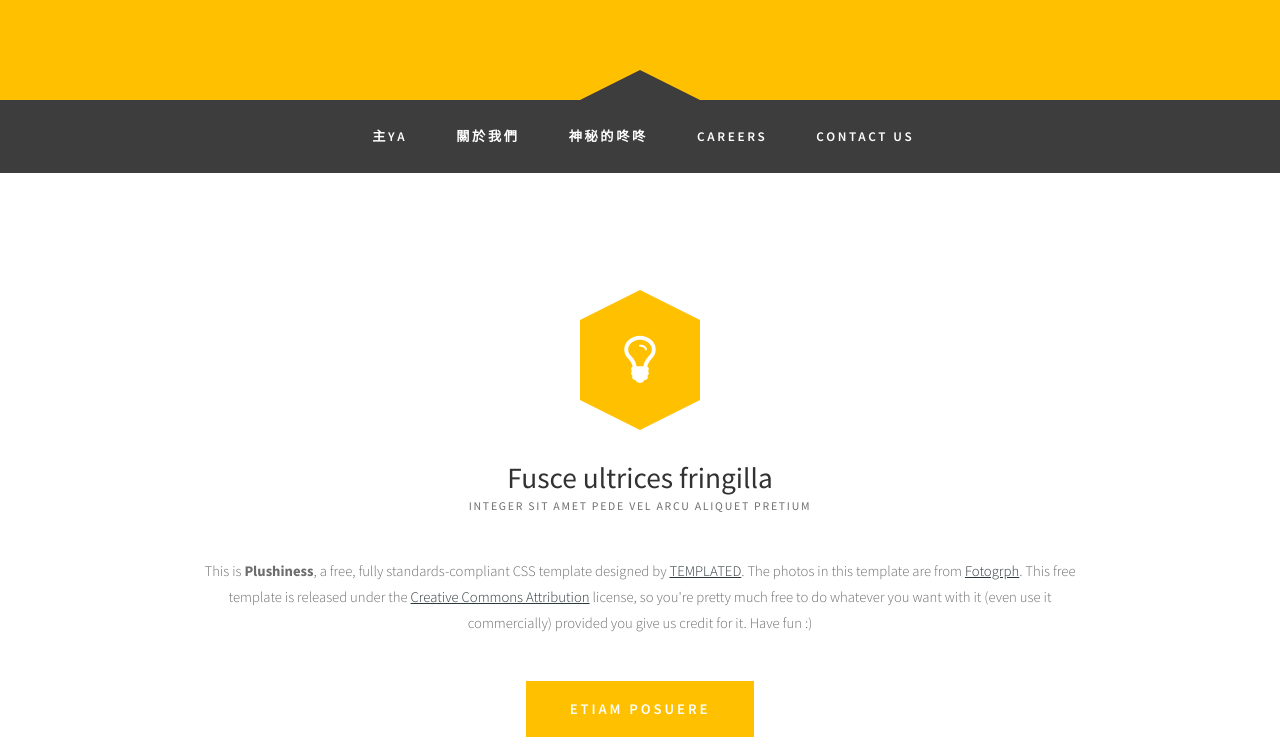
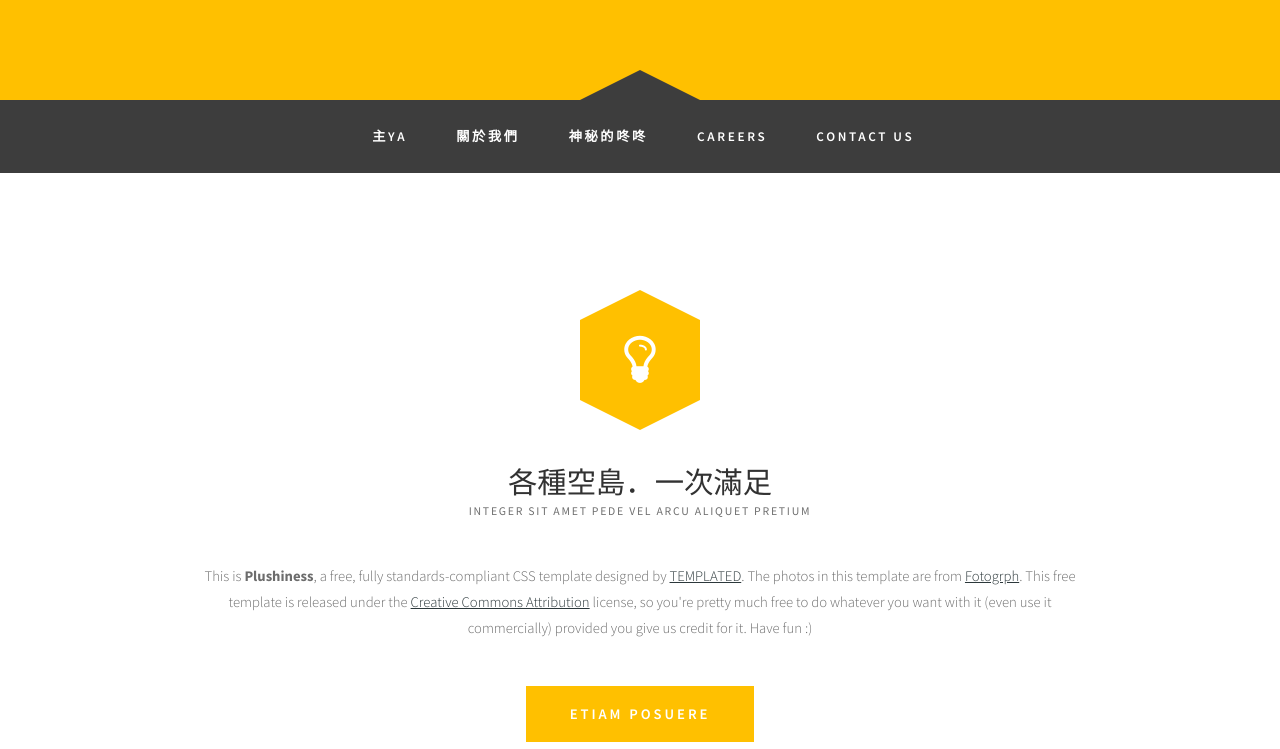
Before and after one commit to 47429921/Noblocks, a plain HTML site: page index.html in a window 1280 px wide. Shown: the part 348-1097 px from the top of the page. Drawn offline with Linux system fonts and the light colour scheme; a script that the page names is missing.

Commit message:
Update index.html

```diff
--- a/index.html
+++ b/index.html
@@ -53,7 +53,7 @@ Released   : 20131117
 			<div class="ebox1">
 				<div class="hexagon"><span class="icon icon-lightbulb"></span></div>
 				<div class="title">
-					<h2>Fusce ultrices fringilla</h2>
+					<h2>各種空島．一次滿足</h2>
 					<span class="byline">Integer sit amet pede vel arcu aliquet pretium</span>
 				</div>
 				<p>This is <strong>Plushiness</strong>, a free, fully standards-compliant CSS template designed by <a href="http://templated.co" rel="nofollow">TEMPLATED</a>. The photos in this template are from <a href="http://fotogrph.com/"> Fotogrph</a>. This free template is released under the <a href="http://templated.co/license">Creative Commons Attribution</a> license, so you're pretty much free to do whatever you want with it (even use it commercially) provided you give us credit for it. Have fun :) </p>
```
